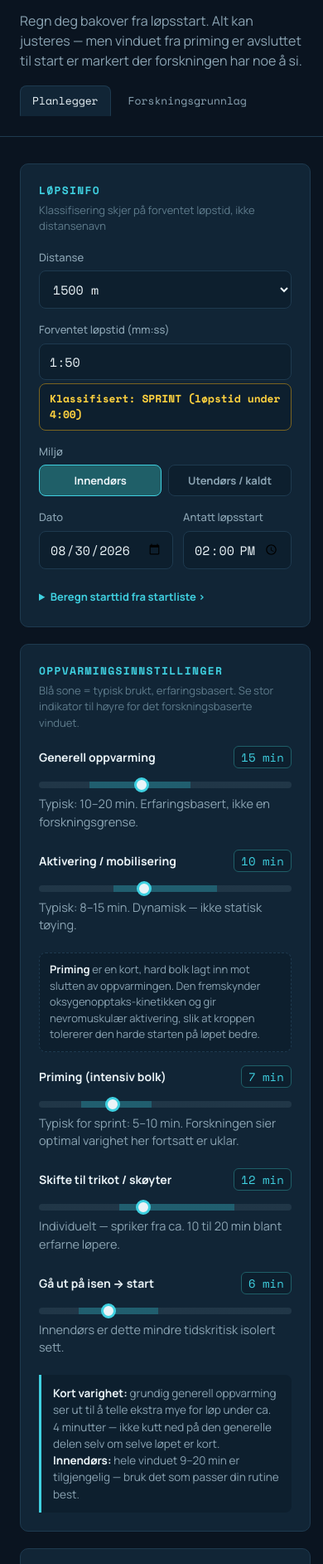
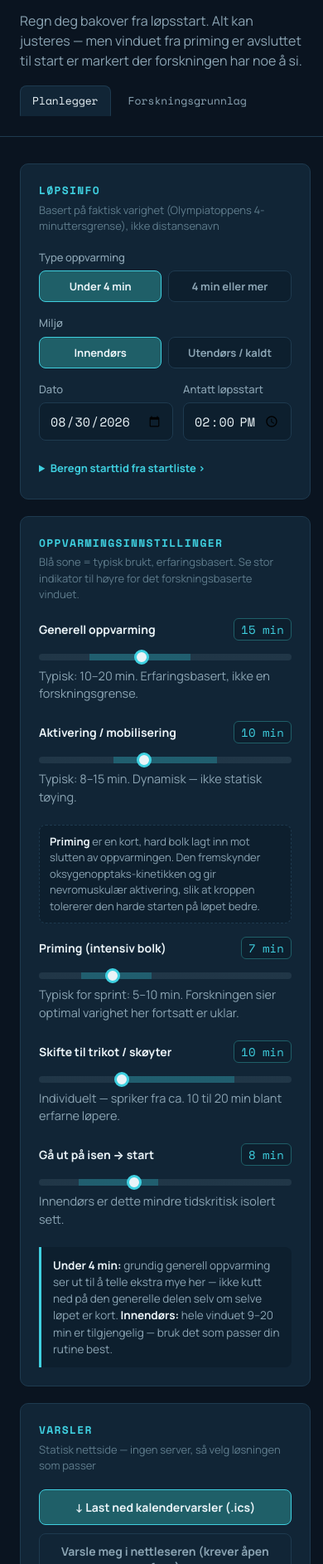
Before and after one commit to kakafon/skoyter, a plain HTML site: page index.html in a window 390 px wide. Shown: the part 115-2000 px from the top of the page at 83% size. Drawn offline with nearby package versions, Linux system fonts and the light colour scheme.

Commit message:
Add files via upload

```diff
--- a/app.js
+++ b/app.js
@@ -1,20 +1,9 @@
 (function(){
 
   // ---------------- Data ----------------
-  // Distances only drive: drill-text flavour, pair-time calculator default, and a default
-  // "forventet løpstid" used to seed the sprint/lange-classification. The classification
-  // itself is based on expected race TIME (>=4 min = "lange løp"), per Olympiatoppens
-  // fagstoff, since actual duration (not distance label) is what the research classifies on.
-  const DISTANCES = {
-    500:   { label: "500 m",   pairTime: 1.5, defaultTime: 35,   drill: "korte, eksplosive utfall/akselerasjoner nær maks fart" },
-    1000:  { label: "1000 m",  pairTime: 2.5, defaultTime: 70,   drill: "harde drag nær konkurransefart" },
-    1500:  { label: "1500 m",  pairTime: 3.5, defaultTime: 110,  drill: "drag nær konkurransefart, noe lengre enn ved 500/1000 m" },
-    3000:  { label: "3000 m",  pairTime: 6.0, defaultTime: 240,  drill: "drag opp mot terskel, ikke maksimalt" },
-    5000:  { label: "5000 m",  pairTime: 9.0, defaultTime: 390,  drill: "rolige oppkjøringsdrag i/like under terskel" },
-    10000: { label: "10000 m", pairTime: 18.0, defaultTime: 780, drill: "lavintensive oppkjøringsdrag — spar glykogen" }
-  };
-
-  const RACE_TIME_THRESHOLD_SEC = 240; // 4:00 — Olympiatoppens grense kort/lang varighet
+  // Klassifisering skjer direkte på forventet varighet (under/over ca. 4 min), per
+  // Olympiatoppens grense — ikke via distansenavn. Distanse er kun input til den valgfrie
+  // startlistekalkulatoren (tid per par), og påvirker ikke resten av verktøyet.
 
   // "Typisk brukt" = erfaringsbasert, ikke et forskningskrav. Vises nøytralt (blått).
   const TYPICAL = {
@@ -25,38 +14,38 @@
 
   // Det ENESTE strengt forskningsbaserte vinduet: tiden fra priming er avsluttet til start
   // (dekker skifte + tid på isen samlet). Kilde: McGowan et al. 2015; Olympiatoppen fagstoff.
-  const TRANSITION_BAND = { indoor: [9,20], outdoor: [5,9] };
+  // Vinduet er det SAMME inne og ute — forskningen gir ikke grunnlag for et kortere vindu i
+  // kulde. Det som endres i kulde er HVORDAN tiden brukes (mer i varmt tøy, mindre bar is),
+  // ikke hvor lang tid som er tilgjengelig.
+  const TRANSITION_BAND = [9, 20];
 
   const DEFAULTS = {
-    sprint: { general: 15, activation: 10, priming: 7, change: 12, ice: 6 },
-    lange:  { general: 20, activation: 10, priming: 10, change: 12, ice: 6 }
+    sprint: { general: 15, activation: 10, priming: 7, change: 10, ice: 8 },
+    lange:  { general: 20, activation: 10, priming: 10, change: 10, ice: 8 }
+  };
+
+  // Foreslåtte fordelinger av samme totaltid når miljø endres — flytter minutter fra
+  // "på isen" til "skifte" (i varmt tøy) ved kulde, uten å endre selve totalen.
+  const ENV_SPLIT = {
+    indoor:  { change: 10, ice: 8 },
+    outdoor: { change: 14, ice: 4 }
   };
 
   const state = {
-    distance: 1500,
-    raceTimeSec: DISTANCES[1500].defaultTime,
-    type: "sprint", // derived, but kept as state for defaults
+    type: "sprint",
     env: "indoor",
     date: new Date().toISOString().slice(0,10),
     raceStart: "14:00",
-    general: 15, activation: 10, priming: 7, change: 12, ice: 6
+    general: 15, activation: 10, priming: 7, change: 10, ice: 8
   };
 
   // ---------------- DOM refs ----------------
   const $ = id => document.getElementById(id);
-  const distanceSel = $("distance");
-  const raceTimeInput = $("raceTime");
-  const classBadge = $("classBadge");
+  const typeToggle = $("typeToggle");
   const envToggle = $("envToggle");
   const raceDate = $("raceDate");
   const raceStart = $("raceStart");
 
-  Object.entries(DISTANCES).forEach(([km, d]) => {
-    const opt = document.createElement("option");
-    opt.value = km; opt.textContent = d.label;
-    distanceSel.appendChild(opt);
-  });
-  distanceSel.value = state.distance;
   raceDate.value = state.date;
 
   // ---------------- Helpers ----------------
@@ -90,15 +79,6 @@
     el.style.background = `linear-gradient(to right, ${outside} 0%, ${outside} ${p1}%, #3fd0e055 ${p1}%, #3fd0e055 ${p2}%, ${outside} ${p2}%, ${outside} 100%)`;
   }
 
-  function updateClassification(){
-    const isSprint = state.raceTimeSec < RACE_TIME_THRESHOLD_SEC;
-    state.type = isSprint ? "sprint" : "lange";
-    classBadge.className = "class-badge " + state.type;
-    classBadge.textContent = isSprint
-      ? "Klassifisert: SPRINT (løpstid under 4:00)"
-      : "Klassifisert: LANGE LØP (løpstid 4:00 eller mer)";
-  }
-
   function updateSliderVisuals(){
     colorSlider(sliders.general, TYPICAL.general, +sliders.general.min, +sliders.general.max);
     colorSlider(sliders.activation, TYPICAL.activation, +sliders.activation.min, +sliders.activation.max);
@@ -116,8 +96,12 @@
     $("note-general").textContent = `Typisk: ${TYPICAL.general[0]}–${TYPICAL.general[1]} min. Erfaringsbasert, ikke en forskningsgrense.`;
     $("note-activation").textContent = `Typisk: ${TYPICAL.activation[0]}–${TYPICAL.activation[1]} min. Dynamisk — ikke statisk tøying.`;
     $("note-priming").textContent = `Typisk for ${state.type === "sprint" ? "sprint" : "lange løp"}: ${primingBand[0]}–${primingBand[1]} min. Forskningen sier optimal varighet her fortsatt er uklar.`;
-    $("note-change").textContent = `Individuelt — spriker fra ca. 10 til 20 min blant erfarne løpere.`;
-    $("note-ice").textContent = state.env === "indoor" ? "Innendørs er dette mindre tidskritisk isolert sett." : "Hold denne kort ved kulde — se totalen under.";
+    $("note-change").textContent = state.env === "outdoor"
+      ? "I kulde: bruk gjerne mer av vinduet her, i varmt tøy, fremfor på bar is."
+      : "Individuelt — spriker fra ca. 10 til 20 min blant erfarne løpere.";
+    $("note-ice").textContent = state.env === "outdoor"
+      ? "Hold denne kort i kulde — resten av vinduet dekkes av skifte-fasen i varmt tøy."
+      : "Innendørs er dette mindre tidskritisk isolert sett.";
   }
 
   // ---------------- Schedule ----------------
@@ -135,10 +119,9 @@
   }
 
   function render(){
-    updateClassification();
     updateSliderVisuals();
     const s = computeSchedule();
-    const band = TRANSITION_BAND[state.env];
+    const band = TRANSITION_BAND;
     const ok = inBand(s.transitionTotal, band);
 
     // Big stat callout
@@ -146,8 +129,11 @@
     callout.className = "stat-callout" + (ok ? "" : " bad");
     $("transitionBig").textContent = s.transitionTotal + " min";
     $("transitionDesc").textContent = ok
-      ? `Innenfor anbefalt vindu fra priming til start (${band[0]}–${band[1]} min, ${state.env === "indoor" ? "innendørs" : "utendørs/kaldt"}).`
-      : `⚠ Utenfor anbefalt vindu (${band[0]}–${band[1]} min, ${state.env === "indoor" ? "innendørs" : "utendørs/kaldt"}). ${s.transitionTotal > band[1] ? "For lang pause svekker priming-effekten (O2-kinetikk/PAP rekker å avta)." : "For kort pause gir for lite restitusjon av fosfat/hydrogen-ion-balanse."}`;
+      ? `Innenfor anbefalt vindu fra priming til start (${band[0]}–${band[1]} min). Vinduet er det samme inne og ute.`
+      : `⚠ Utenfor anbefalt vindu (${band[0]}–${band[1]} min). ${s.transitionTotal > band[1] ? "For lang pause svekker priming-effekten (O2-kinetikk/PAP rekker å avta)." : "For kort pause gir for lite restitusjon av fosfat/hydrogen-ion-balanse."}`;
+    $("envAdvice").textContent = state.env === "outdoor"
+      ? "I kulde: behold full lengde på vinduet, men skyv mest mulig av tiden over til skifte-fasen i varmt tøy — hold selve is-tiden kort."
+      : "";
 
     $("bigStart").innerHTML = minutesToClock(s.start) + " <small>i dag</small>";
     $("railTransitionBig").textContent = s.transitionTotal + " min";
@@ -181,17 +167,16 @@
     $("scaleMax").textContent = "−" + totalWindow;
 
     // Plan list
-    const d = DISTANCES[state.distance];
     const primingDesc = state.type === "sprint"
-      ? `Kort, hard bolk nær eller over maks innsats (f.eks. ${d.drill}). Trigger raskere O2-opptakskinetikk og nevromuskulær aktivering før start.`
-      : `Kort bolk opp mot terskel, mer submaksimal enn ved sprint (f.eks. ${d.drill}). Målet er å heve baseline-VO2 uten å tømme energilagre.`;
+      ? "Kort, hard bolk nær eller over maks innsats (eksplosive drag/akselerasjoner). Trigger raskere O2-opptakskinetikk og nevromuskulær aktivering før start."
+      : "Kort bolk opp mot terskel, mer submaksimal enn ved sprint (rolige oppkjøringsdrag). Målet er å heve baseline-VO2 uten å tømme energilagre.";
 
     const phases = [
       { t: s.tWarmupStart, name: "Generell oppvarming", desc: "Rolig jogg/sykkel — hever muskel- og kjernetemperatur (RAMP: «Raise»).", tag: null },
       { t: s.tActivationStart, name: "Aktivering / mobilisering", desc: "Dynamisk bevegelighet og teknikkdrill — ikke statisk tøying (RAMP: «Activate/Mobilize»).", tag: null },
       { t: s.tPrimingStart, name: "Priming", desc: primingDesc, tag: state.type === "sprint" ? "Sprint" : "Lange løp" },
-      { t: s.tChangeStart, name: "Skifte til trikot / skøyter", desc: "Priming er nå avsluttet — denne og neste fase utgjør sammen «hvileintervallet» ned mot start.", tag: null },
-      { t: s.tIceOut, name: "Gå ut på isen", desc: state.env === "indoor" ? "Innendørs — mindre tidskritisk å stå lenge på isen før start." : "Utendørs/kaldt — hold kort for å ikke miste kroppsvarme før start.", tag: null },
+      { t: s.tChangeStart, name: "Skifte til trikot / skøyter", desc: state.env === "outdoor" ? "Priming er nå avsluttet. I kulde: bli i varmt tøy så lenge som mulig av denne og neste fase." : "Priming er nå avsluttet — denne og neste fase utgjør sammen «hvileintervallet» ned mot start.", tag: null },
+      { t: s.tIceOut, name: "Gå ut på isen", desc: state.env === "indoor" ? "Innendørs — mindre tidskritisk å stå lenge på isen før start." : "Utendørs/kaldt — hold denne korte for å unngå å miste kroppsvarme før start.", tag: null },
       { t: s.start, name: "Løpsstart", desc: "Klar.", tag: ok ? "good" : "warn", tagText: ok ? "Vindu OK" : "Utenfor vindu", gun: true }
     ];
 
@@ -209,18 +194,16 @@
       list.appendChild(li);
     });
 
-    // Distance / context note
+    // Context note
     const noteBox = $("distanceNote");
     let note = "";
-    if(state.raceTimeSec < 90 || (state.raceTimeSec >= 90 && state.raceTimeSec < RACE_TIME_THRESHOLD_SEC)){
-      note += "<strong>Kort varighet:</strong> grundig generell oppvarming ser ut til å telle ekstra mye for løp under ca. 4 minutter — ikke kutt ned på den generelle delen selv om selve løpet er kort. ";
-    } else if(state.distance == 10000){
-      note += "<strong>Svært lang varighet:</strong> begrens høyintensivt arbeid i oppvarmingen til maks ca. 10 minutter samlet, for å ikke tappe glykogenlagre unødig før løpet. ";
+    if(state.type === "sprint"){
+      note += "<strong>Under 4 min:</strong> grundig generell oppvarming ser ut til å telle ekstra mye her — ikke kutt ned på den generelle delen selv om selve løpet er kort. ";
     } else {
-      note += "<strong>Lengre varighet:</strong> total oppvarmingstid rundt 25 minutter er vist å kunne gi bedre prestasjon her — prioriter å bevare energi fremfor høy topp-intensitet i priming-bolken. ";
+      note += "<strong>4 min eller mer:</strong> total oppvarmingstid rundt 25 minutter er vist å kunne gi bedre prestasjon — prioriter å bevare energi fremfor høy topp-intensitet i priming-bolken. Ved svært lange løp (5000/10000m): begrens høyintensivt arbeid i oppvarmingen til maks ca. 10 minutter samlet, for å ikke tappe glykogenlagre unødig. ";
     }
     if(state.env === "outdoor"){
-      note += "<strong>Kulde:</strong> hold summen av skifte- og is-tid nærmere nedre del av vinduet (5–9 min) for å unngå temperaturtap før start.";
+      note += "<strong>Kulde:</strong> hele 9–20-minuttersvinduet gjelder fortsatt — flytt mest mulig av det til skifte-fasen i varmt tøy, og hold selve is-tiden kort.";
     } else {
       note += "<strong>Innendørs:</strong> hele vinduet 9–20 min er tilgjengelig — bruk det som passer din rutine best.";
     }
@@ -239,24 +222,12 @@
     sliders.ice.value = state.ice;
   }
 
-  distanceSel.addEventListener("change", ()=>{
-    state.distance = distanceSel.value;
-    state.raceTimeSec = DISTANCES[state.distance].defaultTime;
-    raceTimeInput.value = secToMMSS(state.raceTimeSec);
-    $("pairTime").value = DISTANCES[state.distance].pairTime;
-    const wasType = state.type;
-    updateClassification();
-    if(wasType !== state.type) applyTypeDefaults();
-    render();
-  });
-
-  raceTimeInput.addEventListener("input", ()=>{
-    const sec = mmssToSec(raceTimeInput.value);
-    if(sec === null) return;
-    state.raceTimeSec = sec;
-    const wasType = state.type;
-    updateClassification();
-    if(wasType !== state.type) applyTypeDefaults();
+  typeToggle.addEventListener("click", e=>{
+    const btn = e.target.closest(".toggle-btn");
+    if(!btn) return;
+    state.type = btn.dataset.type;
+    setToggle(typeToggle, "type", state.type);
+    applyTypeDefaults();
     render();
   });
 
@@ -265,6 +236,13 @@
     if(!btn) return;
     state.env = btn.dataset.env;
     setToggle(envToggle, "env", state.env);
+    // Foreslå ny fordeling mellom skifte og is-tid som holder totalen (og dermed
+    // forskningsvinduet) uendret, men flytter minutter bort fra bar is i kulde.
+    const split = ENV_SPLIT[state.env];
+    state.change = split.change;
+    state.ice = split.ice;
+    sliders.change.value = state.change;
+    sliders.ice.value = state.ice;
     render();
   });
 
@@ -352,9 +330,8 @@
   });
 
   // ---------------- Init ----------------
-  raceTimeInput.value = secToMMSS(state.raceTimeSec);
+  setToggle(typeToggle, "type", state.type);
   setToggle(envToggle, "env", state.env);
-  updateClassification();
   applyTypeDefaults();
   render();
 
--- a/index.html
+++ b/index.html
@@ -26,17 +26,14 @@
 
     <section class="panel">
       <h2>Løpsinfo</h2>
-      <p class="sub">Klassifisering skjer på forventet løpstid, ikke distansenavn</p>
+      <p class="sub">Basert på faktisk varighet (Olympiatoppens 4-minuttersgrense), ikke distansenavn</p>
 
       <div class="field">
-        <label for="distance">Distanse</label>
-        <select id="distance"></select>
-      </div>
-
-      <div class="field">
-        <label for="raceTime">Forventet løpstid (mm:ss)</label>
-        <input type="text" id="raceTime" placeholder="1:50">
-        <span class="class-badge" id="classBadge"></span>
+        <label>Type oppvarming</label>
+        <div class="toggle-group" id="typeToggle">
+          <button class="toggle-btn" data-type="sprint">Under 4 min</button>
+          <button class="toggle-btn" data-type="lange">4 min eller mer</button>
+        </div>
       </div>
 
       <div class="field">
@@ -86,7 +83,7 @@
             </div>
           </div>
           <button class="btn secondary" id="applyCalc" type="button">Bruk beregnet starttid</button>
-          <p class="band-note">Tid per par er kun et utgangspunkt (500m ≈1.5, 1000m ≈2.5, 1500m ≈3.5, 3000m ≈6.0, 5000m ≈9.0 min) — juster etter fart på deltakerne og alder.</p>
+          <p class="band-note">Typiske tider per par som utgangspunkt: 500m ≈1.5, 1000m ≈2.5, 1500m ≈3.5, 3000m ≈6.0, 5000m ≈9.0 min — juster etter fart på deltakerne og alder.</p>
         </div>
       </details>
     </section>
@@ -147,6 +144,7 @@
       <div class="label">Priming → start (skifte + is-tid samlet)</div>
       <div class="big" id="transitionBig">— min</div>
       <div class="desc" id="transitionDesc"></div>
+      <div class="desc" id="envAdvice" style="margin-top:6px;"></div>
     </div>
 
     <div class="rail-wrap">
```
Also changed, not shown: kilder.html (+2 -2 lines).
